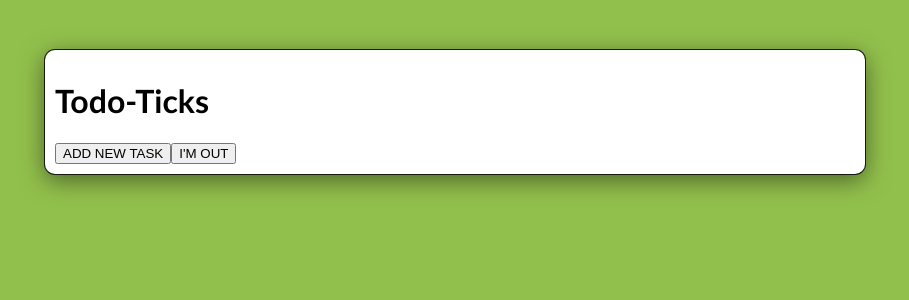
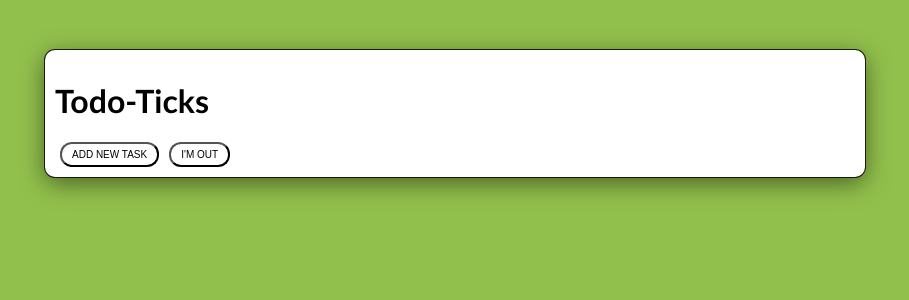
Before and after one commit to paramighty/ToDo-List-Attempt-III, a React (Create React App) app in the folder client/: page / in a window 1280 px wide. Shown: the top 300 px of the page, without its empty margins (185-1094 px from the left). Built offline with nearby package versions, Linux system fonts and the light colour scheme.

Commit message:
Added CSS to ADD NEW and SIGNOUT buttons

```diff
--- a/client/src/index.css
+++ b/client/src/index.css
@@ -19,5 +19,18 @@ body {
   margin-top: 50px;
 }
 
+.button-container {
+  display: flex;
+  align-items: center;
+}
+
+.button-container button {
+  margin: 0 5px;
+  padding: 5px 10px;
+  font-size: 10px;
+  border-radius: 12px;
+  background-color: transparent;
+}
+
 .list-header {
 }
```
